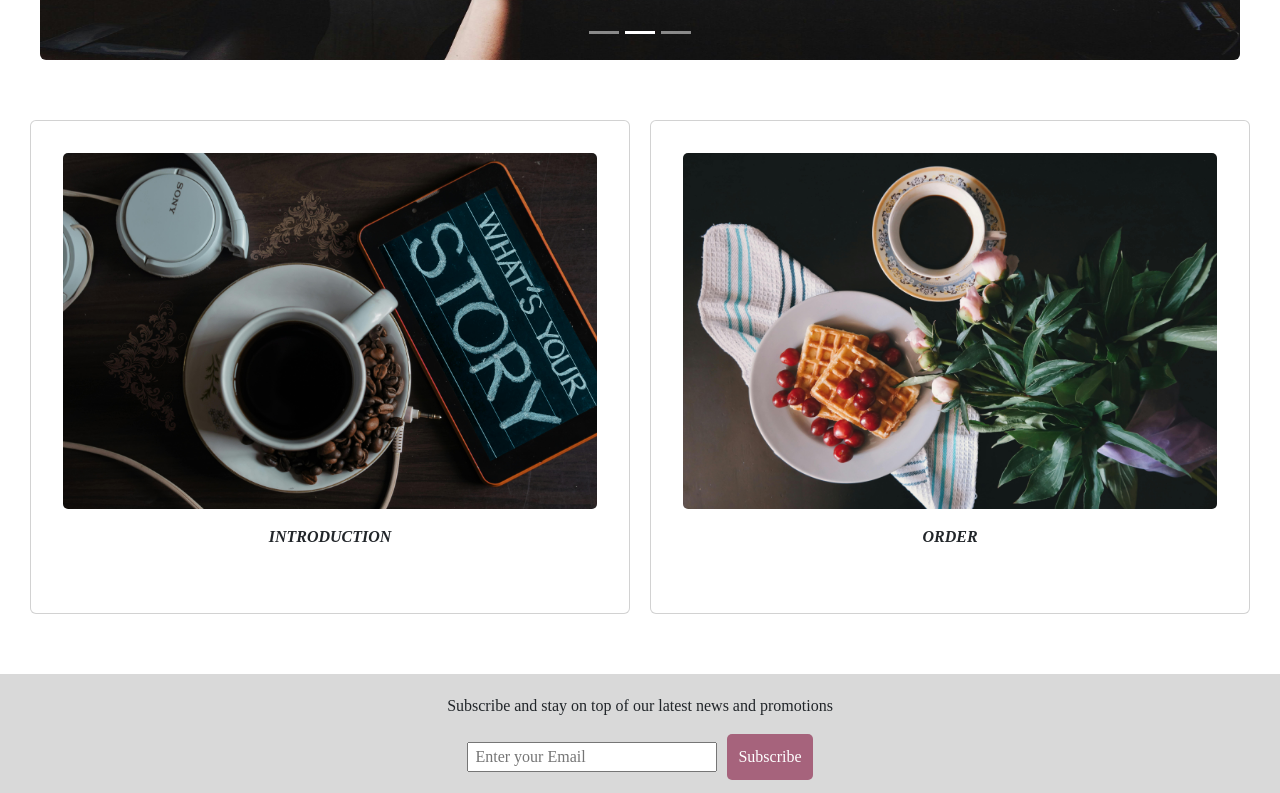
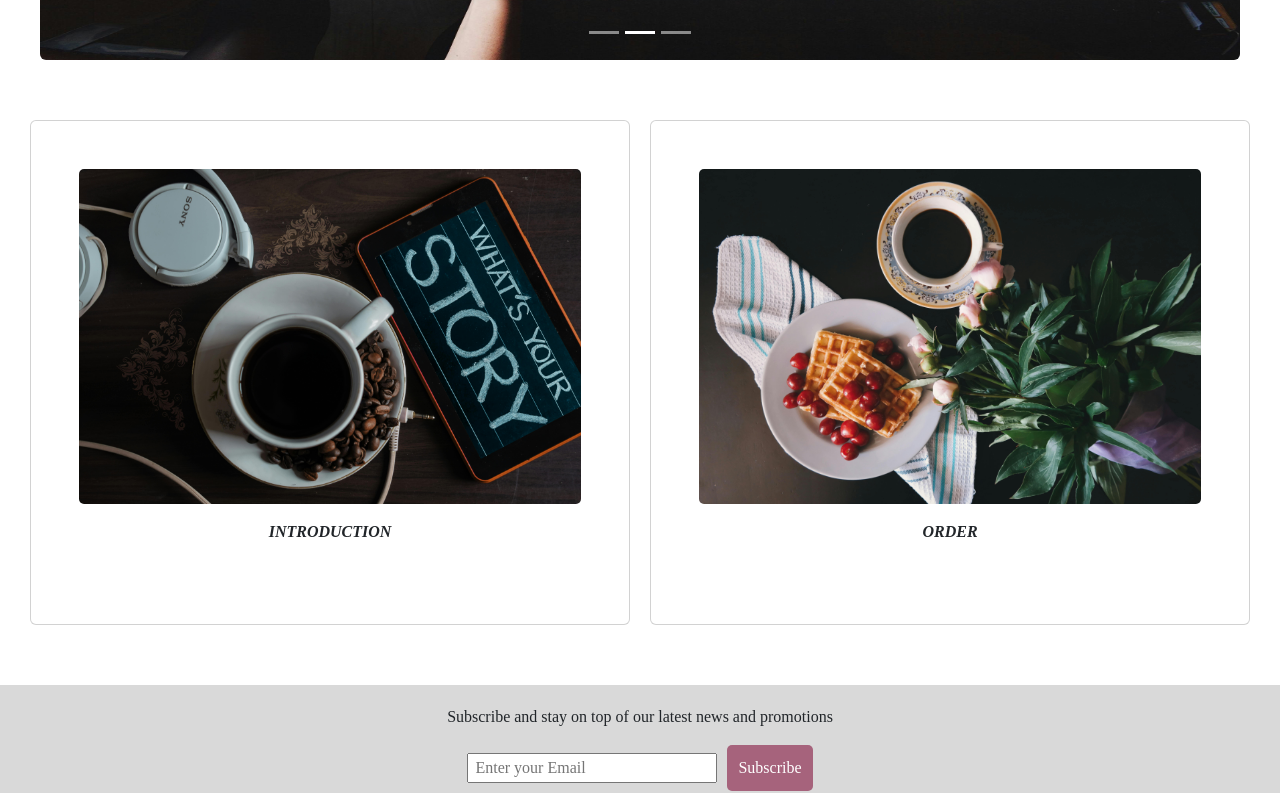
Before and after one commit to ritacc12/CoffeeShop, a React (Vite) app: page / in a window 1280 px wide. Shown: the part 480-1273 px from the top of the page. Built offline with nearby package versions, Linux system fonts and the light colour scheme; grey boxes are pictures that could not be loaded.

Commit message:
reviesed the card padding and reset the ol,ul default style

```diff
--- a/src/App.css
+++ b/src/App.css
@@ -6,5 +6,12 @@
 }
 
 .card {
-  padding: 2em;
+  padding: 3em;
 }
+
+ol,ul{
+  margin: 0;
+  padding: 0;
+  font-weight: normal;
+  list-style-type: none;
+}
```
